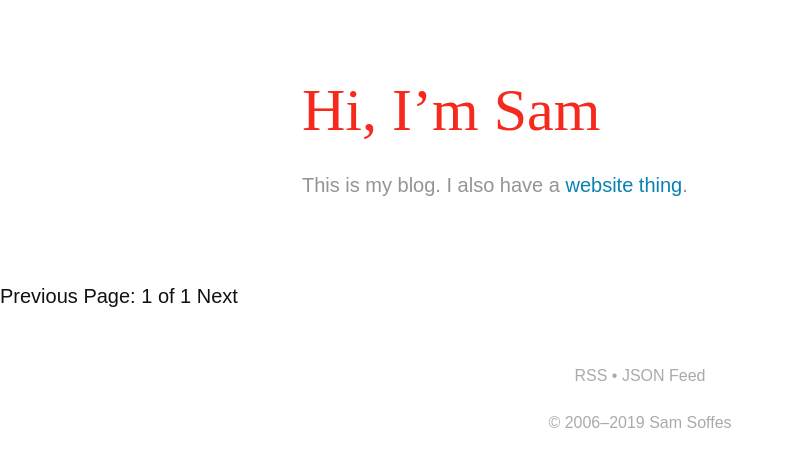
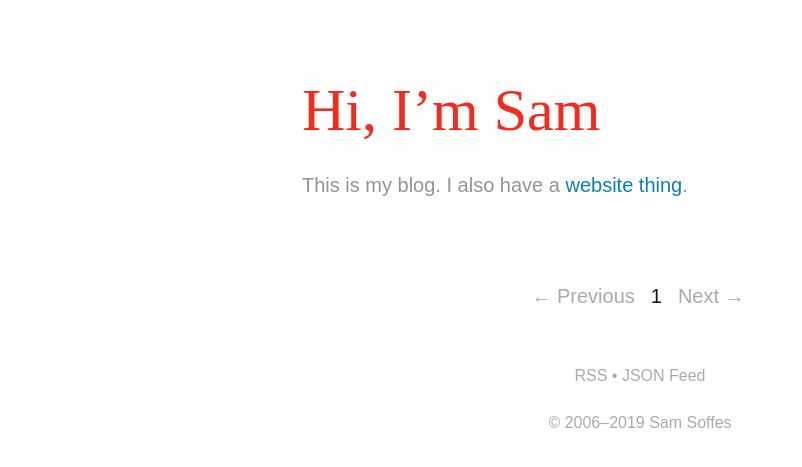
Before and after one commit to soffes/soffes.blog, a Jekyll site: the page built from index.html, in a window 1280 px wide. Shown: the top 467 px of the page, without its empty margins (0-802 px from the left). Built offline with Jekyll 4.4.1, drawn with Linux system fonts in a browser that asks for light colours; some web fonts are replaced; the list of posts is cut into pages by our own code; part of the change alters nothing that is shown.

Commit message:
Custom pagination tag
I tried to do this in Liquid for like 2 hours and finally gave up and
did it in Ruby.

```diff
--- /dev/null
+++ b/_plugins/pagination_tag.rb
@@ -0,0 +1,85 @@
+class PaginationTag < Liquid::Tag
+  WINDOW = 2
+
+  def initialize(tag_name, text, tokens)
+    super
+  end
+
+  def render(context)
+    window = WINDOW
+    page = context['paginator']['page']
+    total_pages = context['paginator']['total_pages']
+
+    output = '<nav class="pagination">'
+
+    if page > 1
+      output << %(<a class="previous" href="#{path_for(page - 1)}" rel="previous">&larr; Previous</a>)
+    else
+      output << '<span class="disabled">&larr; Previous</span>'
+    end
+
+    if page > window
+      if page == window + 1
+        output << link_for(1)
+      else
+        (1..window).each do |i|
+          output << link_for(i)
+        end
+
+        if page > window * 2
+          output << gap
+        end
+      end
+    end
+
+    if page > 1
+      output << %(<a href="#{path_for(page - 1)}" rel="prev">#{page - 1}</a>)
+    end
+
+    output << %(<span class="current">#{page}</span>)
+
+    if page < total_pages
+      output << %(<a href="#{path_for(page + 1)}" rel="next">#{page + 1}</a>)
+    end
+
+    if page <= total_pages - window
+      if page == total_pages - window
+        output << link_for(total_pages)
+      else
+        if page < total_pages - window * 2
+          output << gap
+        end
+
+        ((total_pages - window + 1)..total_pages).each do |i|
+          output << link_for(i)
+        end
+      end
+    end
+
+    if page < total_pages
+      output << %(<a class="next" href="#{path_for(page + 1)}" rel="next">Next &rarr;</a>)
+    else
+      output << '<span class="disabled">Next &rarr;</span>'
+    end
+
+    output << '</nav>'
+    output
+  end
+
+  private
+
+  def link_for(page)
+    %(<a href="#{path_for(page)}">#{page}</a>)
+  end
+
+  def path_for(page)
+    return '/' if page == 1
+    "/#{page}"
+  end
+
+  def gap
+    '<span class="gap">&hellip;</span>'
+  end
+end
+
+Liquid::Template.register_tag('pagination', PaginationTag)
--- a/index.html
+++ b/index.html
@@ -15,20 +15,4 @@ layout: default
   {% endfor %}
 </section>
 
-<div class="pagination">
-  {% if paginator.previous_page %}
-    <a href="{{ paginator.previous_page_path }}" class="previous">
-      Previous
-    </a>
-  {% else %}
-    <span class="previous">Previous</span>
-  {% endif %}
-  <span class="page_number ">
-    Page: {{ paginator.page }} of {{ paginator.total_pages }}
-  </span>
-  {% if paginator.next_page %}
-    <a href="{{ paginator.next_page_path }}" class="next">Next</a>
-  {% else %}
-    <span class="next ">Next</span>
-  {% endif %}
-</div>
+{% pagination %}
```
Also changed, not shown: README.md.
